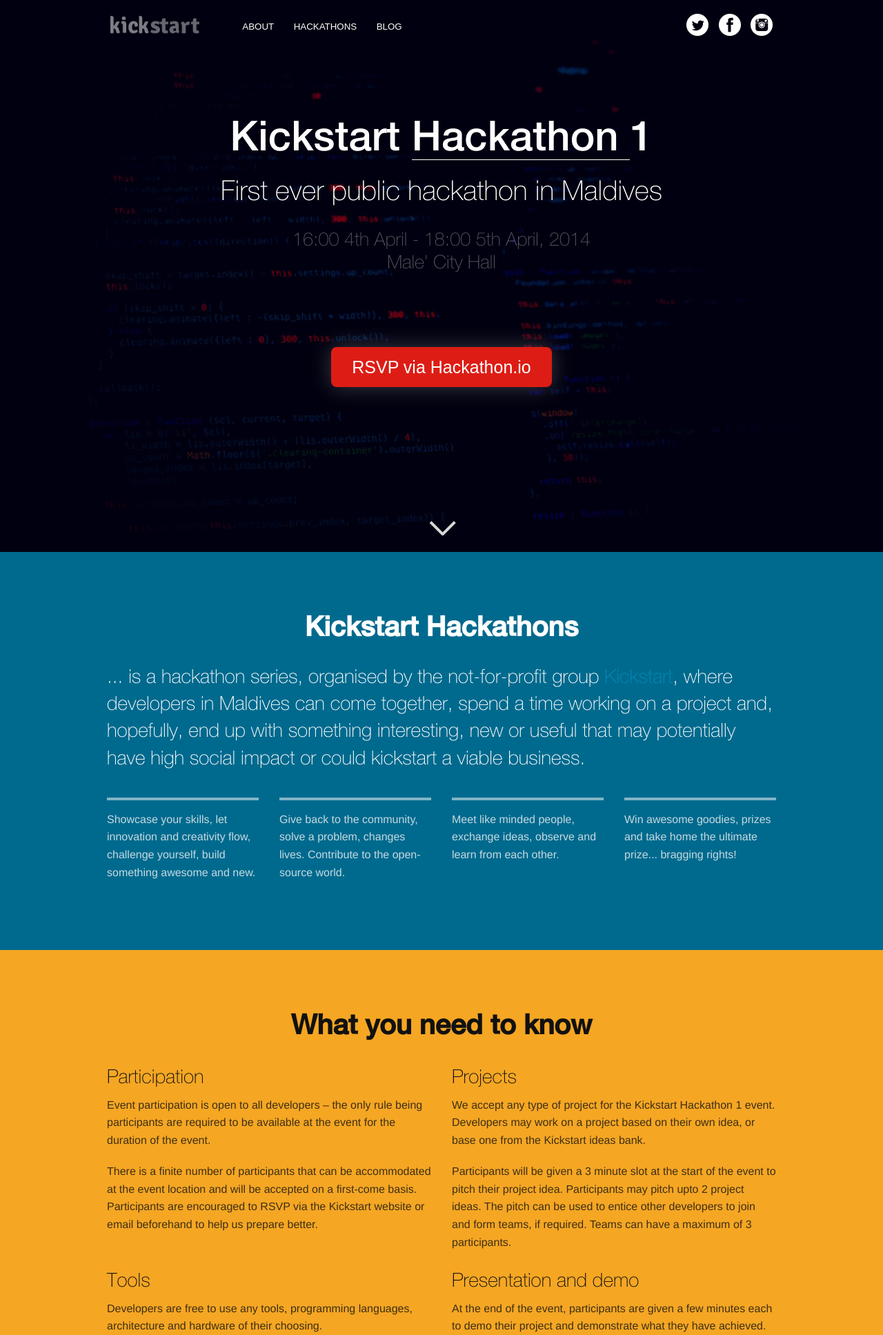
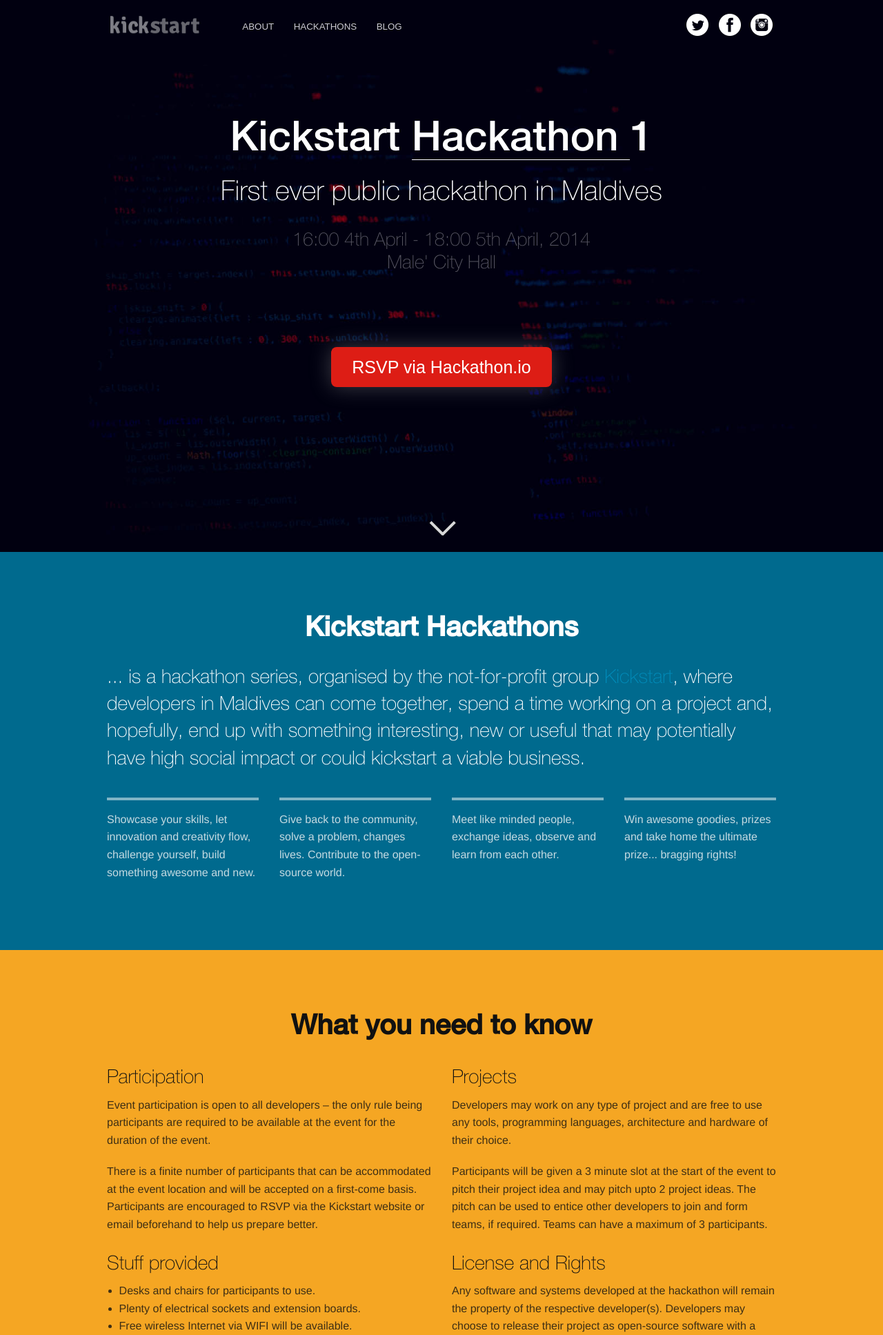
Before and after one commit to kickstartmv/kickstartmv-website, a PHP site: page / in a window 1280 px wide. Shown: the top 1935 px of the page at 69% size. Run offline with PHP 8.4, Linux system fonts and the light colour scheme.

Commit message:
Content rewrites, brochure button added

```diff
--- a/kh1/css/style.css
+++ b/kh1/css/style.css
@@ -23,7 +23,7 @@
   text-rendering: optimizeLegibility;
 }
 
-p {
+p, li {
   color: #F6F6F6;
   opacity: 0.8;
 }
@@ -83,6 +83,9 @@
 }
 
 .text-black h1, .text-black h2, .text-black h3, .text-black h4 {
+  color: #111;
+}
+.text-black li {
   color: #111;
 }
 .text-black p {
--- a/kh1/index.html
+++ b/kh1/index.html
@@ -119,31 +119,30 @@
     </div>
     <div class="columns large-6">
       <h4>Projects</h4>
-      <p>We accept any type of project for the Kickstart Hackathon 1 event. Developers may work on a project based on their own idea, or base one from the Kickstart ideas bank.</p>
-      <p>Participants will be given a 3 minute slot at the start of the event to pitch their project idea. Participants may pitch upto 2 project ideas. The pitch can be used to entice other developers to join and form teams, if required. Teams can have a maximum of 3 participants.</p>
+      <p>Developers may work on any type of project and are free to use any tools, programming languages, architecture and hardware of their choice.</p>
+      <p>Participants will be given a 3 minute slot at the start of the event to pitch their project idea and may pitch upto 2 project ideas. The pitch can be used to entice other developers to join and form teams, if required. Teams can have a maximum of 3 participants.</p>
     </div>
   </div>
 
   <div class="row">
     <div class="columns large-6">
-      <h4>Tools</h4>
-      <p>Developers are free to use any tools, programming languages, architecture and hardware of their choosing.</p>
+      <h4>Stuff provided</h4>
+      <ul>
+        <li>Desks and chairs for participants to use.</li>
+        <li>Plenty of electrical sockets and extension boards.</li>
+        <li>Free wireless Internet via WIFI will be available.</li>
+        <li>Seven meals, energy drinks, coffee, tea and water will be provided for free.</li>
+      </ul>
     </div>
     <div class="columns large-6">
-      <h4>Presentation and demo</h4>
-      <p>At the end of the event, participants are given a few minutes each to demo their project and demonstrate what they have achieved.</p>
+      <h4>License and Rights</h4>
+      <p>Any software and systems developed at the hackathon will remain the property of the respective developer(s). Developers may choose to release their project as open-source software with a license of their liking, or keep their project private or may offer it for sale.</p>
     </div>
   </div>
 
   <div class="row">
-    <div class="columns large-6">
-      <h4>Work Area</h4>
-      <p>The event area will have desks and chairs for participants to use. Electrical sockets and extension boards will be available but participants are advised to bring their own plug boards to meet their socket needs.</p>
-      <p>Free wireless internet via WIFI will be available.</p>
-    </div>
-    <div class="columns large-6">
-      <h4>License and Rights</h4>
-      <p>Any software and systems developed at the hackathon will remain the property of the respective developer(s). Developers may choose to release their project as open-source software with a license of their liking, or keep their project private or may offer it for sale.</p>
+    <div class="columns large-12">
+      <h4 class="text-center"><a href="#">Download Participant Brochure (coming soon)</a></h4>
     </div>
   </div>
 </section>
```
